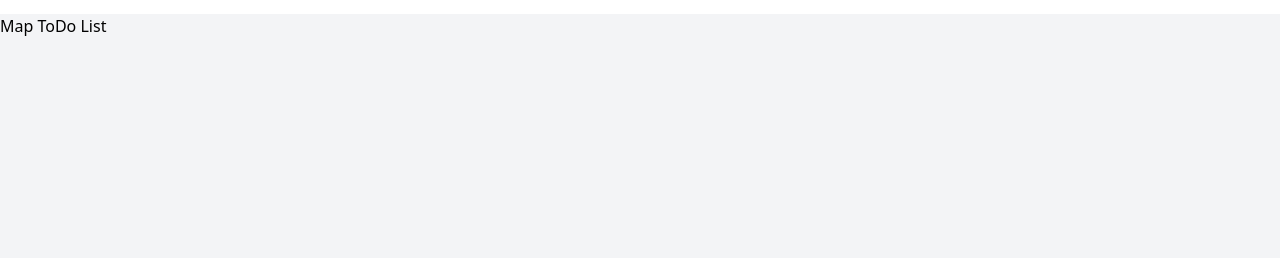
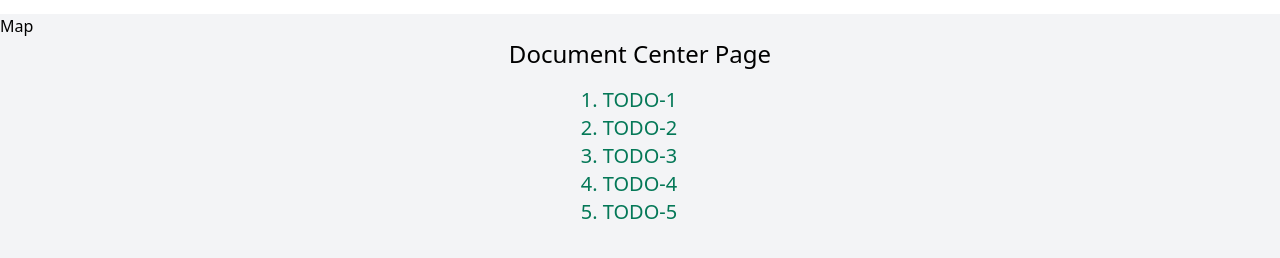
Before and after one commit to JSPlatt/cannacounsel, a Next.js app: page / in a window 1280 px wide. Shown: the part 214-472 px from the top of the page. Built offline with nearby package versions, Linux system fonts and the light colour scheme.

Commit message:
some quick changes

```diff
--- a/pages/DocumentCenter.js
+++ b/pages/DocumentCenter.js
@@ -6,7 +6,7 @@ const DocumentCenter = () => {
 
     return (
     <>
-    <Header/>
+    {/* <Header/> */}
         <Wrapper>
             Document Center Page
 
--- a/pages/index.js
+++ b/pages/index.js
@@ -3,6 +3,7 @@ import Image from 'next/image'
 import styles from '../styles/Home.module.css'
 import tw from 'tailwind-styled-components'
 import Header from './components/Header'
+import DocumentCenter from './DocumentCenter'
 
 export default function Home() {
   return (
@@ -10,7 +11,7 @@ export default function Home() {
     <Header />
       <Wrapper>
         Map
-        ToDo List
+        <DocumentCenter/>
       </Wrapper>
 </>
   )
```
